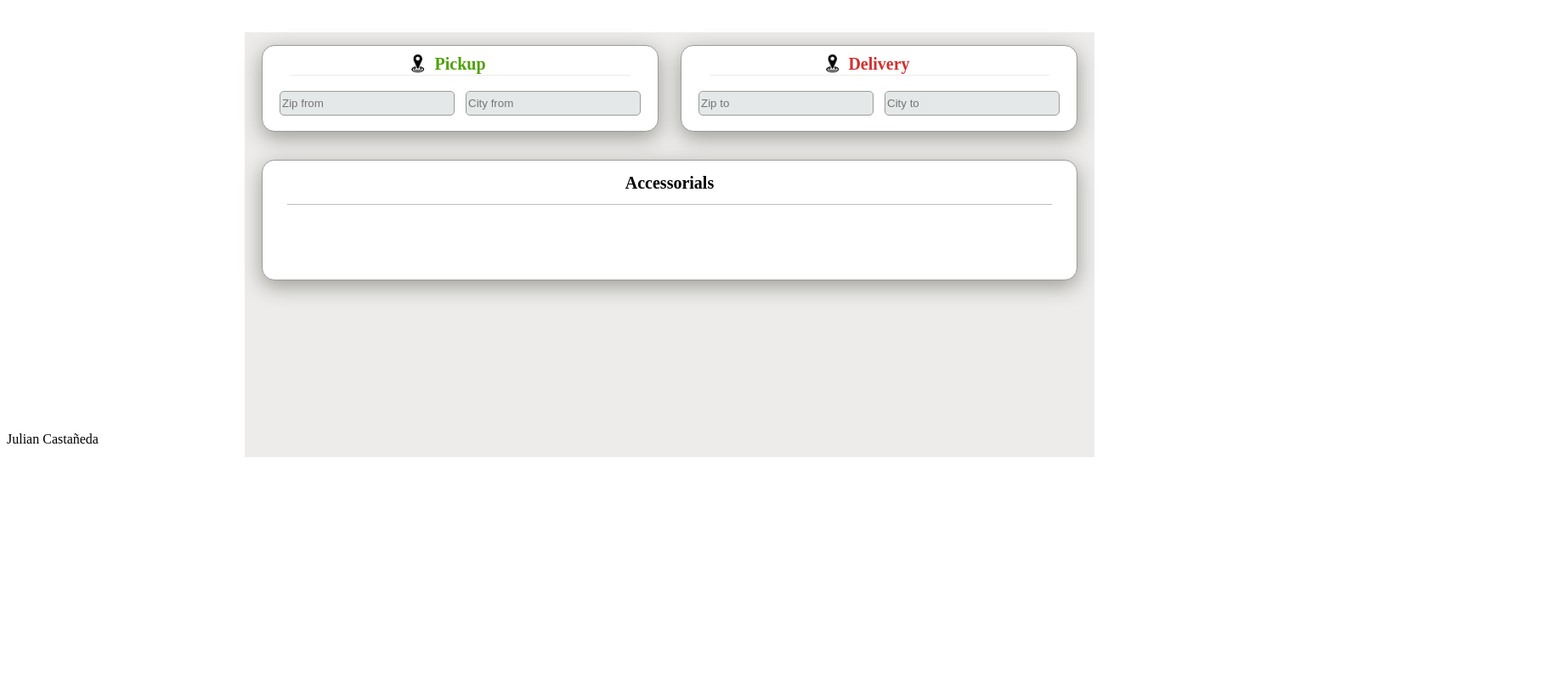
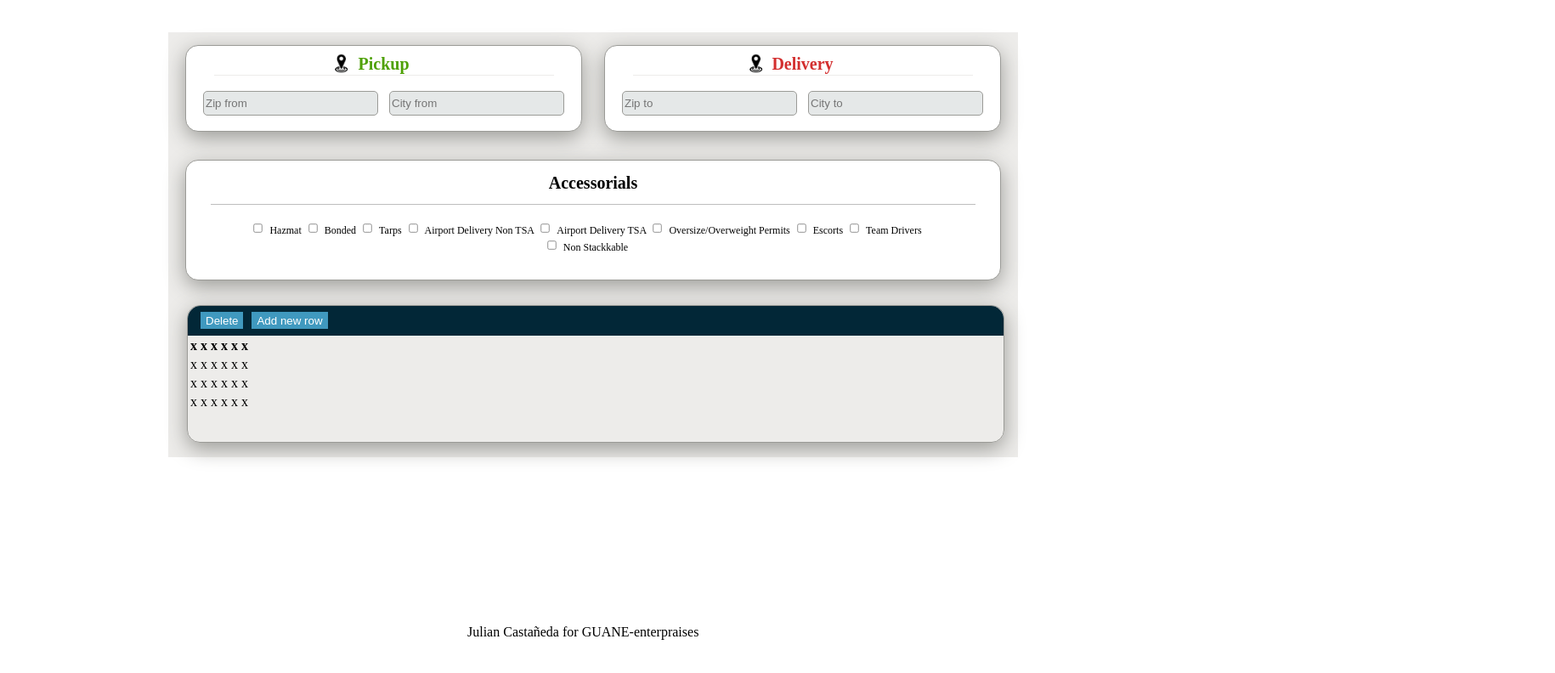
Before and after one commit to juliancastanedaDev/GUANE_enterprises, a plain HTML site: page src/index.html in a window 1280 px wide. Shown: the whole page at 85% size, 1830 px wide, since content can reach past the window. Drawn offline with nearby package versions, Linux system fonts and the light colour scheme.

Commit message:
upload files for add bloq accessorials and bloq commodity with style in css

```diff
--- a/src/index.html
+++ b/src/index.html
@@ -9,7 +9,6 @@
         <body>
             <div id="bloq_principal">
                 <div id="bloq_Pickup">
-                    <span class="dashicons dashicons-location-alt"></span>
                     <img id="img_pickup" alt="imagen_pickup" src="../images/img.png"><h1>Pickup</h1>
                     <hr>
                     <form id="text_1">
@@ -28,10 +27,103 @@
                     <div id="bloq_Accessorials">
                         <h1>Accessorials</h1>
                         <hr>
-                    </div>
+                        <div class="center">
+                        <input type="checkbox" id="hazmat">
+                        <span class="checkboxtext">
+                            Hazmat
+                            </span>
+                        <input type="checkbox" id="bonded">
+                        <span class="checkboxtext">
+                            Bonded
+                            </span>
+                        <input type="checkbox" id="tarps">
+                        <span class="checkboxtext">
+                            Tarps
+                            </span>
+                        <input type="checkbox" id="airport_delivery_non_tsa">
+                        <span class="checkboxtext">
+                            Airport Delivery Non TSA
+                            </span>
+                        <input type="checkbox" id="airport_delivery_TSA">
+                        <span class="checkboxtext">
+                            Airport Delivery TSA
+                            </span>
+                        <input type="checkbox" id="oversize_overweight_permits">
+                        <span class="checkboxtext">
+                            Oversize/Overweight Permits
+                            </span>
+                        <input type="checkbox" id="escorts">
+                        <span class="checkboxtext">
+                            Escorts
+                            </span>
+                        <input type="checkbox" id="team_drivers">
+                        <span class="checkboxtext">
+                            Team Drivers
+                            </span>
+                        <input type="checkbox" id="non_stackkable">
+                        <span class="checkboxtext">
+                            Non Stackkable
+                            </span>
+                          </div>
+                          <div id="bloq_commodity">
+                              <div id="button">
+                                  <input class="button_delete" type="button" value="Delete" disabled>
+                                  <input class="button_new_row" type="button" value="Add new row" disabled>
+                              </div>
+                            <table class="egt">
+                                <tr>
+                                    <th scope="row">x</th>
+                                    <th>x</th>
+                                    <th>x</th>
+                                    <th>x</th>
+                                    <th>x</th>
+                                    <th>x</th>
+                                </tr>
+                                <tr>
+                                    <td>x</td>
+                                    <td>x</td>
+                                    <td>x</td>
+                                    <td>x</td>
+                                    <td>x</td>
+                                    <td>x</td>
+                                </tr>
+                                <tr>
+                                    <td>x</td>
+                                    <td>x</td>
+                                    <td>x</td>
+                                    <td>x</td>
+                                    <td>x</td>
+                                    <td>x</td>
+                                </tr>
+                                <tr>
+                                    <td>x</td>
+                                    <td>x</td>
+                                    <td>x</td>
+                                    <td>x</td>
+                                    <td>x</td>
+                                    <td>x</td>
+                                </tr>
+                                </table>
+                          </div>
+                        </div>
                 </div>
-            <footer>Julian Castañeda</footer>
+            <footer>Julian Castañeda for GUANE-enterpraises</footer>
             <script src="https://cdn.jsdelivr.net/npm/vue@2.6.12/dist/vue.js"></script>
-            <script src="index.js"></script>
+            <script src="https://unpkg.com/axios/dist/axios.min.js"></script>
+            <script>
+                export default {
+                    data:() => ({
+                        option1: true,
+                        option2: true,
+                        option3: true,
+                        option4: true,
+                        option5: true,
+                        option6: true,
+                        option7: true,
+                        option8: true,
+                        option9: true
+                    })
+                }
+            </script>
         </body>
     </html>
--- a/src/index.js
+++ b/src/index.js
@@ -1,6 +1,7 @@
-const app = new Vue({
-el: '#accessorials',
-data: {
-    project: ''
+import accessorials from "../test.json";
+
+export default {
+data: () => ({
+    datos: accesorials
+    })
 }
-})
--- a/styles/index.css
+++ b/styles/index.css
@@ -4,7 +4,7 @@
     height: 500px;
     position: relative;
     top:30px;
-    left: 280px;
+    left: 190px;
 }
 
 #bloq_Pickup {
@@ -152,3 +152,83 @@
     font-size: 20px;
     margin-top: 15px;
 }
+
+.center {
+    width: 800px;
+    position: absolute;
+    text-align: center;
+    top: 70px;
+    left: 70px;
+}
+
+input[type=checkbox] {
+    -ms-transform: scale(0.8);
+    -moz-transform: scale(0.8);
+    -webkit-transform: scale(0.8);
+    -o-transform: scale(0.8);
+}
+
+.checkboxtext {
+    font-size: 75%;
+    display: inline;
+}
+
+#bloq_commodity {
+    position: absolute;
+    left: 1px;
+    width: 960px;
+    height: 160px;
+    top: 170px;
+    right:20px;
+    border: solid 1px #9B9B97;
+    border-radius: 15px;
+    box-shadow: 0 7px 25px #9B9B97;
+}
+#button {
+    background-color: #022737;
+    width: 960px;
+    height: 35px;
+    border-radius: 15px 15px 0px 0px;
+}
+
+.button_delete {
+    border: none;
+    color: #ffffff;
+    text-decoration: none;
+    position: absolute;
+    left: 15px;
+    width: 50px;
+    height: 20px;
+    top: 7px;
+    background-color: #4099BF;
+}
+
+.button_delete:hover{
+    color: #1883ba;
+    background-color: #ffffff;
+  }
+
+.button_new_row {
+    border: none;
+    color: #ffffff;
+    text-decoration: none;
+    position: absolute;
+    left: 75px;
+    width: 90px;
+    height: 20px;
+    top: 7px;
+    background-color: #4099BF;
+}
+
+.button_new_row:hover{
+    color: #1883ba;
+    background-color: #ffffff;
+}
+
+footer {
+    position: absolute;
+    bottom: 25px;
+    width: 100%;
+    height: 40px;
+    left: 550px;
+}
```
Lines whose indentation alone changed are shown as unchanged.
